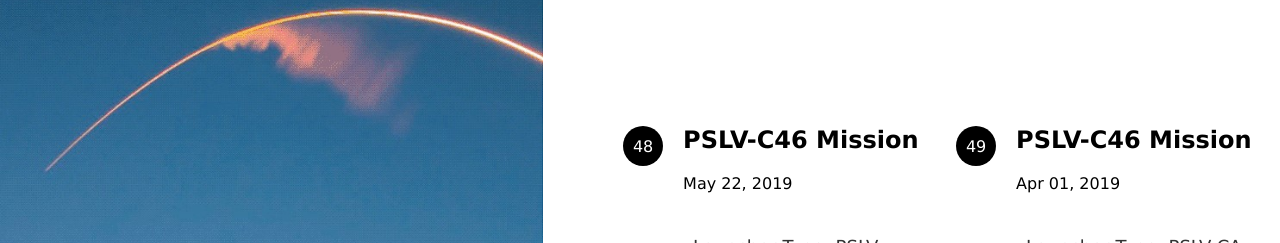
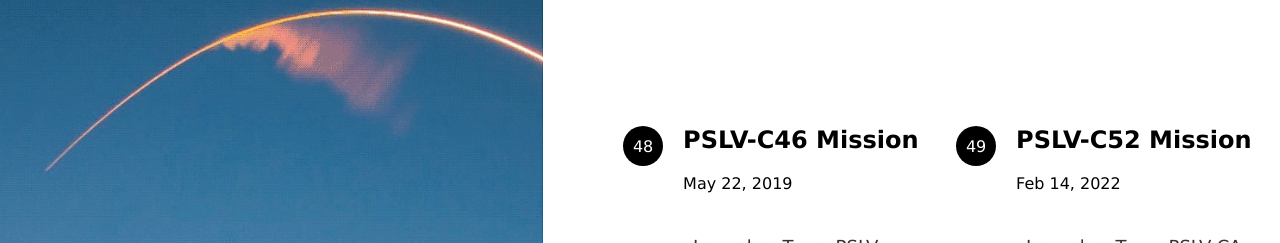
Before and after one commit to Prince0047/isro, a React (Create React App) app: page /launchers in a window 1280 px wide. Shown: the part 2820-3063 px from the top of the page. Built offline with nearby package versions, Linux system fonts and the light colour scheme.

Commit message:
update launches

```diff
--- a/src/components/launchers/Launch.js
+++ b/src/components/launchers/Launch.js
@@ -37,8 +37,8 @@ function Launch() {
                 <span>49</span>
               </div>
               <div>
-                <h2>PSLV-C46 Mission</h2>
-                <p>Apr 01, 2019</p>
+                <h2>PSLV-C52 Mission</h2>
+                <p>Feb 14, 2022</p>
               </div>
             </div>
             <pre className='launch--detail'>
```
